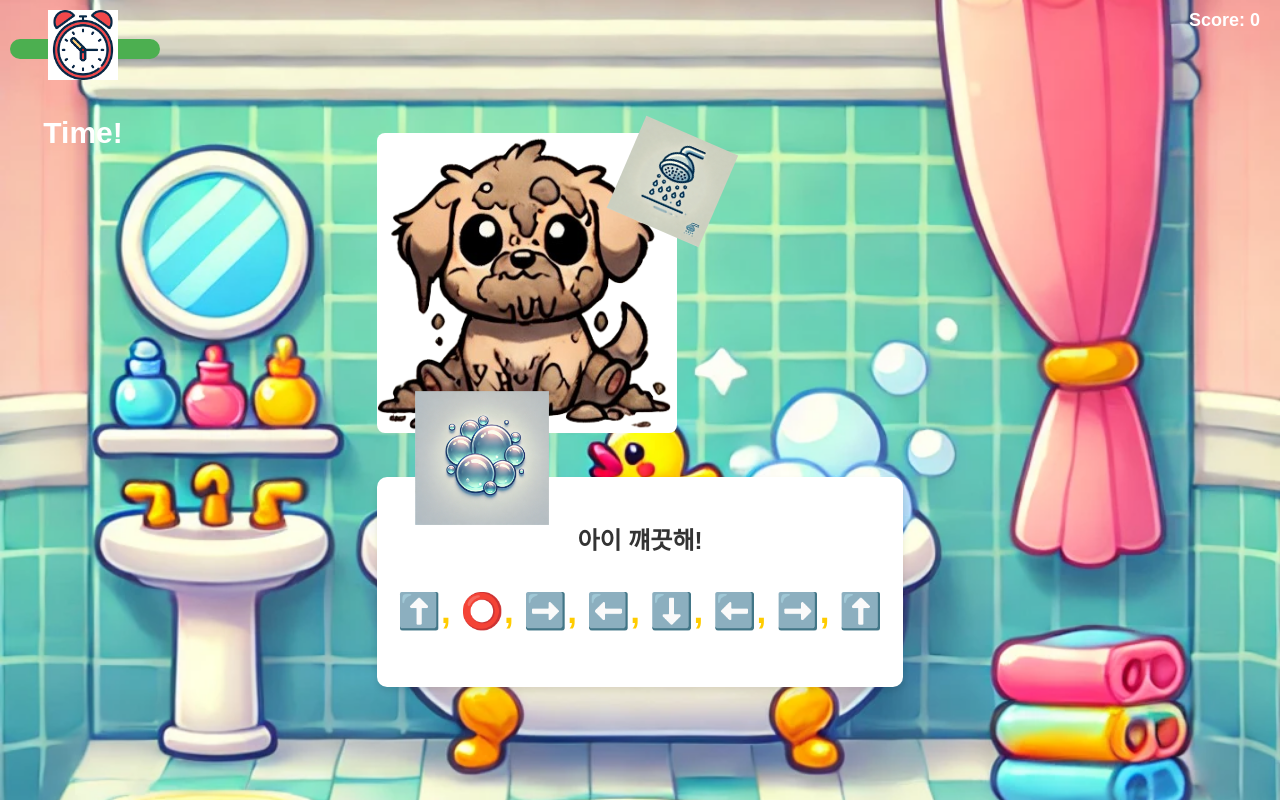
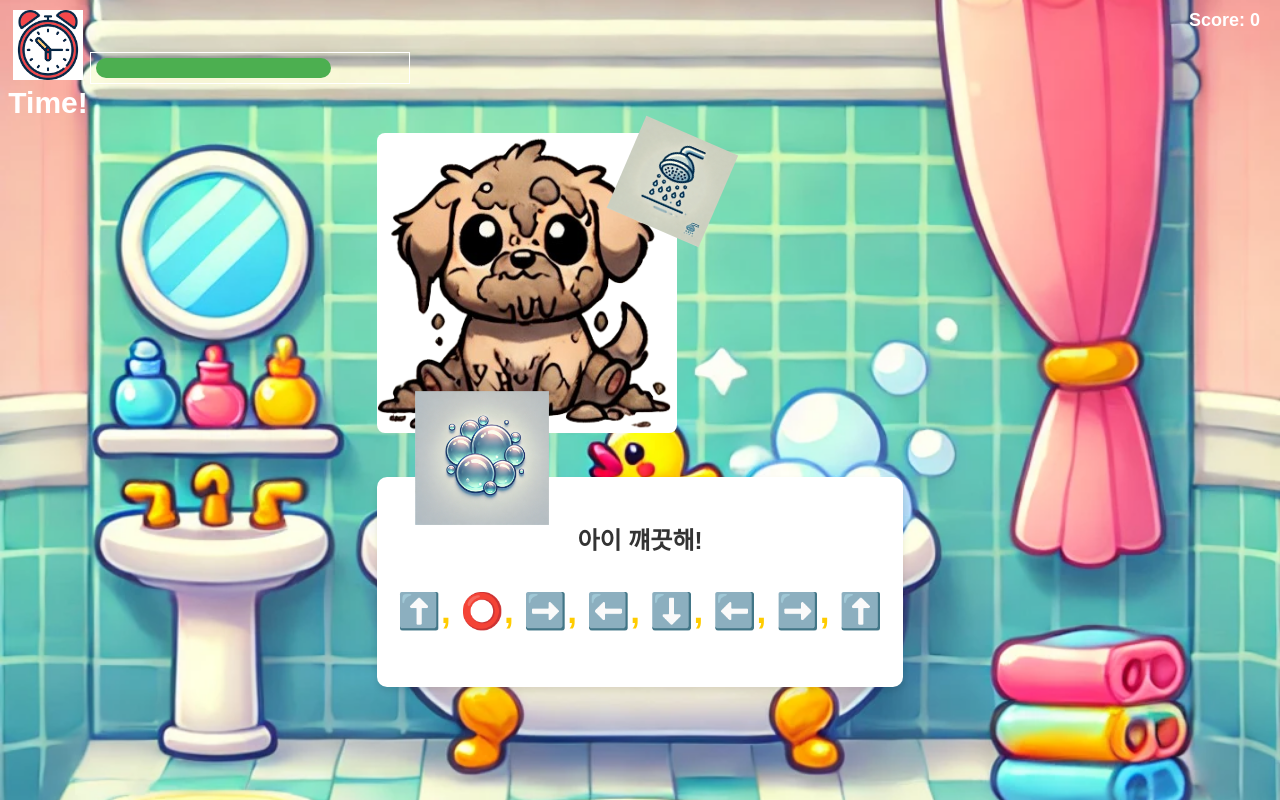
Before and after one commit to happyDDang/client, a Vue app: page / in a window 1280 px wide. Both pictures are taken after a click on the button "GAME START". Built offline with nearby package versions, Linux system fonts and the light colour scheme.

Commit message:
chore: 타이머 애니메이션 수정

```diff
--- a/src/pages/index.vue
+++ b/src/pages/index.vue
@@ -11,9 +11,11 @@
           <!-- <font-awesome-icon class="shake-icon" icon="fa-solid fas fa-clock" /> -->
           <div class="shake-icon">
             <img :src="Clock" alt="Clock Image" class="clock" />
-            <p class="timer-label">Time!</p>
+            <div class="timer-label">Time!</div>
           </div>
-          <div class="timer-bar" :style="{ width: timerWidth + '%' }"></div>
+          <div class="timer-bar-box">
+            <div class="timer-bar" :style="{ width: timerWidth + '%' }"></div>
+          </div>
         </div>
         <div class="score-container">Score: {{ score }}</div>
         <div class="image-container">
@@ -102,7 +104,7 @@ const currentDogStep = ref(0);
 const keyList = ref([]);
 const errorMessage = ref('');
 const showPopup = ref(true);
-const timerWidth = ref(100);
+const timerWidth = ref(80);
 const score = ref(0);
 const nickname = ref('');
 const currentKeyIndex = ref(0);
@@ -145,15 +147,15 @@ const startGame = () => {
 };
 
 const startTimer = () => {
-  timerWidth.value = 100;
+  timerWidth.value = 80;
   const timerInterval = setInterval(() => {
     if (timerWidth.value > 0) {
-      timerWidth.value -= 5;
+      timerWidth.value -= 4;
     } else {
       window.removeEventListener('keydown', handleKeyPress);
       clearInterval(timerInterval);
     }
-  }, 10000);
+  }, 2000);
 };
 
 const generateRandomKeys = () => {
@@ -261,10 +263,11 @@ body {
   position: fixed;
   top: 10px;
   left: 10px;
-  width: 150px;
+  width: 400px;
   text-align: center;
   display: flex;
-  flex-direction: column;
+  flex-direction: row;
+  align-items: center;
 }
 
 .timer-label {
@@ -274,6 +277,12 @@ body {
   color: white;
 }
 
+.timer-bar-box {
+  flex: 1;
+  height: 20px;
+  padding: 5px;
+  border: 1px white solid;
+}
 .timer-bar {
   height: 20px;
   background: #4caf50;
@@ -288,12 +297,11 @@ body {
 
 /* 시계 아이콘 */
 .shake-icon {
+  width: 80px;
   font-size: 24px;
   color: white;
   animation: shake 0.5s infinite; /* 떨림 애니메이션 */
   display: block;
-  margin: 0 auto 5px auto; /* 중앙 정렬 */
-  height: 24px;
 }
 
 .shaking {
```
